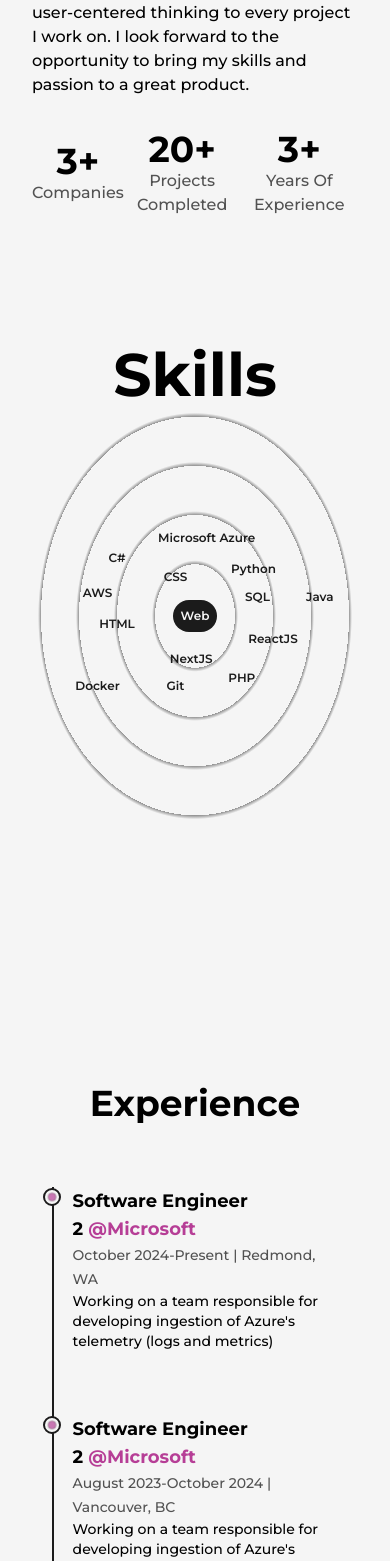
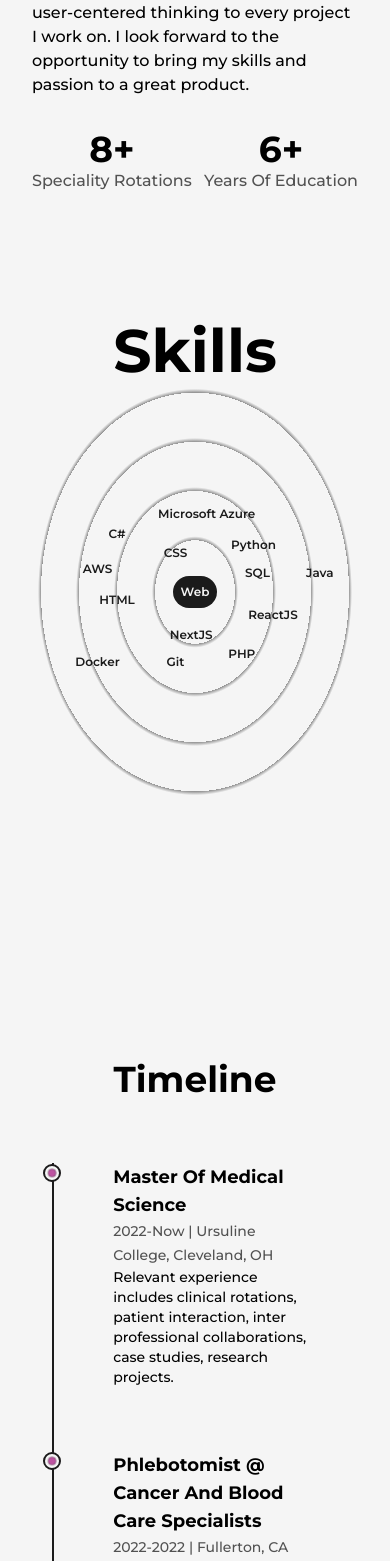
Before and after one commit to kavishdoshi/AnuPortfolio, a Next.js app: page /about in a window 390 px wide. Shown: the part 1181-2742 px from the top of the page. Built offline with nearby package versions, Linux system fonts and the light colour scheme.

Commit message:
info timeline

```diff
--- a/src/components/Education.js
+++ b/src/components/Education.js
@@ -27,21 +27,33 @@ const Education = () => {
     )
   return (
     <div className='my-64'>
-        <h2 className='font-bold text-8xl mb-32 w-full text-center md:text-6xl xs:text-4xl md:mb-16'>Education</h2>
+        <h2 className='font-bold text-8xl mb-32 w-full text-center md:text-6xl xs:text-4xl md:mb-16'>Timeline</h2>
         <div className='w-[75%] mx-auto relative lg:w-[90%] md:w-full'>
             <motion.div style={{scaleY: scrollYProgress}} ref={ref} className='absolute left-9 top-0 w-[4px] h-full bg-dark origin-top dark:bg-light md:w-[2px] md:left-[30px] xs:left-[20px]'/>
             <ul className='w-full flex flex-col items-start justify-between ml-4'>
                 <Details
-                type="Masters In Computer Science"
-                time="2018-2020"
-                place="University of California, Davis (UCD)"
-                info="Relevant courses included Data Structures and Algorithms, Artificial Intelligence, Data Visualization."/>
+                type="Master of Medical Science"
+                time="2022-Now"
+                place="Ursuline College, Cleveland, OH"
+                info="Relevant experience includes clinical rotations, patient interaction, inter professional collaborations, case studies, research projects."/>
 
                 <Details
-                type="Bachelor Of Science In Computer Science"
-                time="2014-2018"
-                place="Vellore Institute of Technology (VIT), Vellore"
-                info="Relevant courses included Data Structures and Algorithms, Computer Systems Engineering."/>
+                type="Phlebotomist @ Cancer and Blood Care Specialists"
+                time="2022-2022"
+                place="Fullerton, CA"
+                info="Relevant experience includes performing blood draws, administering injections, preparing patients for chemotherapy, and assisting with bone marrow biopsies."/>
+
+                <Details
+                type="Bachelor of Science : Neurobiology, Physiology and Behavior"
+                time="2018-2021"
+                place="University of California, Davis, CA"
+                info="Relevant experience includes research projects, laboratory techniques, physiological measurements, data analysis, and understanding of neuroanatomy and behavior."/>
+
+                <Details
+                type="Associate in Arts : Mathematics and Science"
+                time="2016-2018"
+                place="Fullerton Community College - Fullerton, CA"
+                info="Relevant experience includes coursework in fundamental mathematical concepts, scientific principles, data analysis, problem-solving, basic college-level writing, and introductory laboratory techniques."/>
             </ul>
         </div>
     </div>
--- a/src/pages/about.js
+++ b/src/pages/about.js
@@ -61,26 +61,19 @@ const about = () => {
                     <div className='col-span-2 flex flex-col items-end justify-between xl:col-span-8 xl:flex-row xl:items-center md:order-3'>
                         <div className='flex flex-col items-end justify-center xl:items-center'>
                             <span className='inline-block text-7xl font-bold md:text-6xl sm:text-5xl xs:text-4xl xl:text-center'>
-                                <AnimatedNumbers value={3} />+
+                                <AnimatedNumbers value={8} />+
                             </span>
-                            <h2 className='text-xl font-medium capitalize text-dark/75 dark:text-light/75 xl:text-center md:text-lg sm:text-base xl:text-sm'>companies</h2>
+                            <h2 className='text-xl font-medium capitalize text-dark/75 dark:text-light/75 xl:text-center md:text-lg sm:text-base xl:text-sm'>speciality rotations</h2>
                         </div>
                         <div className='flex flex-col items-end justify-center xl:items-center'>
                             <span className='inline-block text-7xl font-bold md:text-6xl sm:text-5xl xs:text-4xl xl:text-center'>
-                            <AnimatedNumbers value={20} />+
+                            <AnimatedNumbers value={6} />+
                             </span>
-                            <h2 className='text-xl font-medium capitalize text-dark/75 dark:text-light/75 md:text-lg sm:text-base xl:text-sm xl:text-center'>projects completed</h2>
-                        </div>
-                        <div className='flex flex-col items-end justify-center xl:items-center'>
-                            <span className='inline-block text-7xl font-bold md:text-6xl sm:text-5xl xs:text-4xl xl:text-center'>
-                            <AnimatedNumbers value={3} />+
-                            </span>
-                            <h2 className='text-xl font-medium capitalize text-dark/75 dark:text-light/75 md:text-lg sm:text-base xl:text-sm xl:text-center'>years of experience</h2>
+                            <h2 className='text-xl font-medium capitalize text-dark/75 dark:text-light/75 md:text-lg sm:text-base xl:text-sm xl:text-center'>years of education</h2>
                         </div>
                     </div>
                 </div>
                 <Skills />
-                <Experience />
                 <Education />
             </Layout>
         </main>
```
Also changed, not shown: 1 other file (tests, documents, lock files or other folders).
